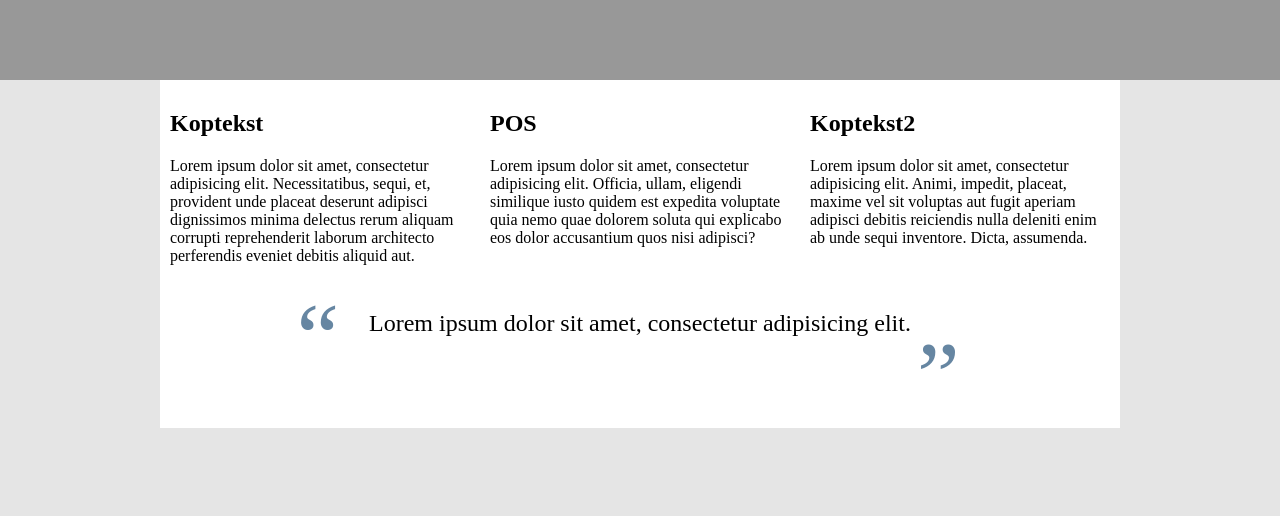
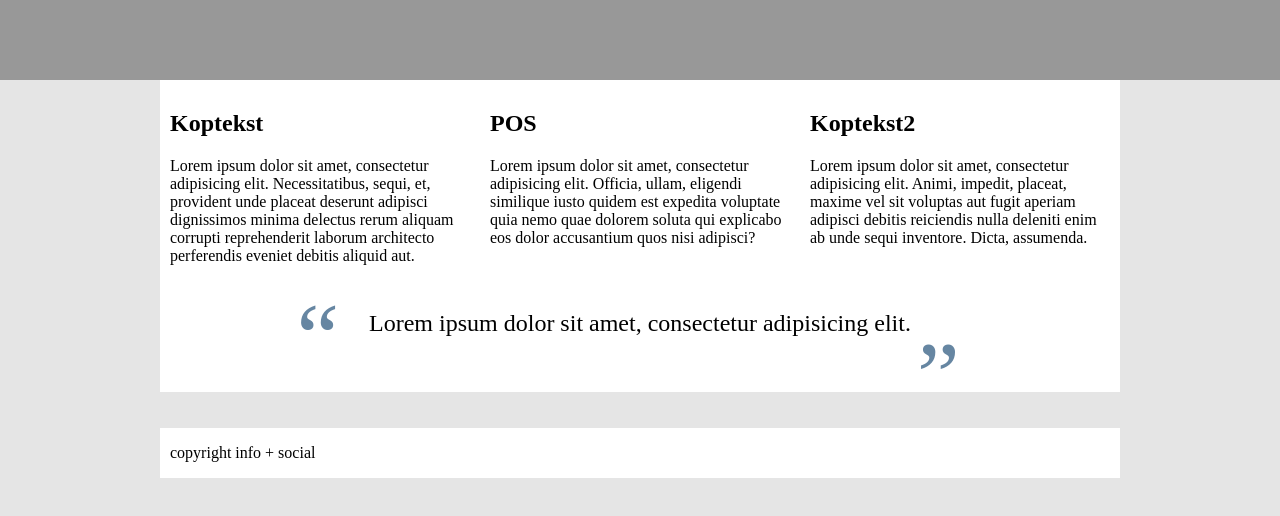
Before and after one commit to koenveldhuizen/HTML5-course-MV42X-periode-2-2014-2015, a plain HTML site: page index.html in a window 1280 px wide. Shown: the part 310-826 px from the top of the page. Before the commit the page ends 800 px from the top, so only its background shows below. Drawn offline with Linux system fonts and the light colour scheme.

Commit message:
update overflow #content + footer

```diff
--- a/css/style.css
+++ b/css/style.css
@@ -54,7 +54,7 @@ header h1{
 }
 #content{
 	background-color: white;
-	overflow: auto;
+	overflow: visible;
 }
 .post{
 	width:300px;
@@ -62,6 +62,7 @@ header h1{
 	margin: 10px;
 }
 blockquote {
+
   font-size: 24px;
   clear: both;
   text-align: center;
@@ -90,3 +91,10 @@ blockquote:after {
 blockquote p {
   display: inline;
 }
+footer{
+	background-color: white;
+	margin: 20px 0 50px 0;
+	height: 30px;
+	line-height: 30px;
+	padding: 10px;
+}
--- a/index.html
+++ b/index.html
@@ -40,6 +40,9 @@
 				<p>Lorem ipsum dolor sit amet, consectetur adipisicing elit.</p>
 			</blockquote>
 		</section>
+		<footer>
+			copyright info + social
+		</footer>
 	</div>
 </body>
 </html>
```
